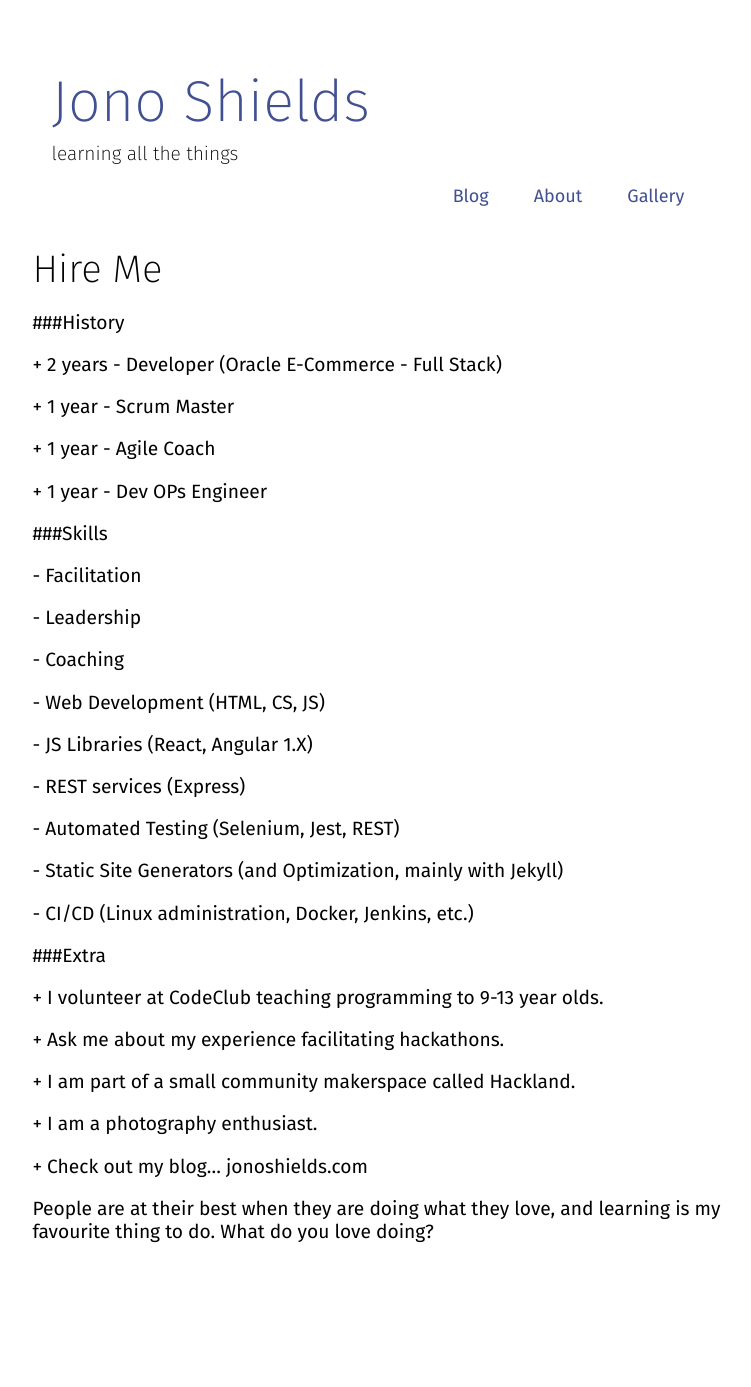
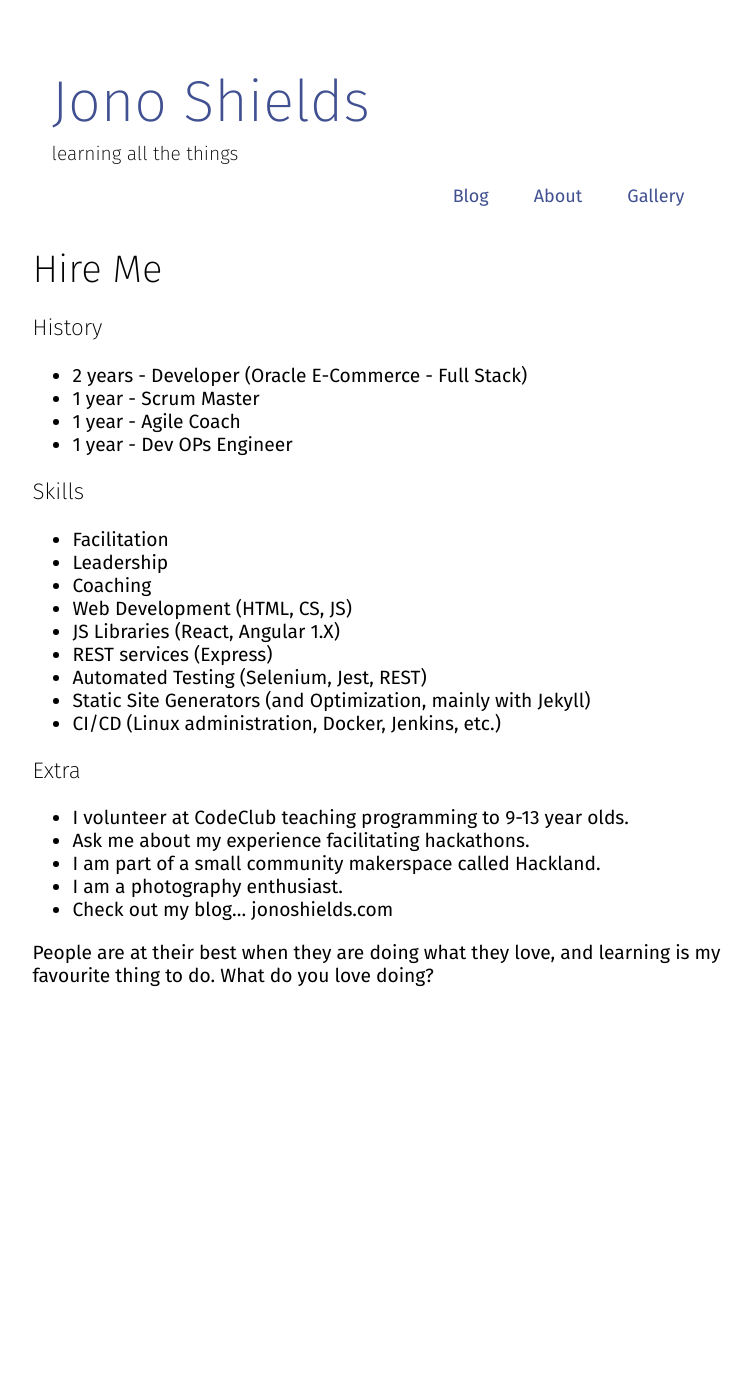
Before and after one commit to foopod/blog-3.0, a Jekyll site: the page built from hireme.md, in a window 1280 px wide. Shown: the whole page, without its empty margins (262-1013 px from the left). Built offline with Jekyll 4.4.1, drawn with Linux system fonts in a browser that asks for light colours; after the commit the page ends 1131 px from its top, so only the background shows below that.

```diff
--- a/hireme.md
+++ b/hireme.md
@@ -5,46 +5,31 @@ description: You should definitely consider this
 date: ''
 
 ---
-\###History
+### History
 
-\+ 2 years - Developer (Oracle E-Commerce - Full Stack)
+* 2 years - Developer (Oracle E-Commerce - Full Stack)
+* 1 year - Scrum Master
+* 1 year - Agile Coach
+* 1 year - Dev OPs Engineer
 
-\+ 1 year - Scrum Master
+### Skills
 
-\+ 1 year - Agile Coach
+* Facilitation
+* Leadership
+* Coaching
+* Web Development (HTML, CS, JS)
+* JS Libraries (React, Angular 1.X)
+* REST services (Express)
+* Automated Testing (Selenium, Jest, REST)
+* Static Site Generators (and Optimization, mainly with Jekyll)
+* CI/CD (Linux administration, Docker, Jenkins, etc.)
 
-\+ 1 year - Dev OPs Engineer
+### Extra
 
-\###Skills
-
-\- Facilitation
-
-\- Leadership
-
-\- Coaching
-
-\- Web Development (HTML, CS, JS)
-
-\- JS Libraries (React, Angular 1.X)
-
-\- REST services (Express)
-
-\- Automated Testing (Selenium, Jest, REST)
-
-\- Static Site Generators (and Optimization, mainly with Jekyll)
-
-\- CI/CD (Linux administration, Docker, Jenkins, etc.)
-
-\###Extra
-
-\+ I volunteer at CodeClub teaching programming to 9-13 year olds.
-
-\+ Ask me about my experience facilitating hackathons.
-
-\+ I am part of a small community makerspace called Hackland.
-
-\+ I am a photography enthusiast.
-
-\+ Check out my blog... jonoshields.com
+* I volunteer at CodeClub teaching programming to 9-13 year olds.
+* Ask me about my experience facilitating hackathons.
+* I am part of a small community makerspace called Hackland.
+* I am a photography enthusiast.
+* Check out my blog... jonoshields.com
 
 People are at their best when they are doing what they love, and learning is my favourite thing to do. What do you love doing?
```
